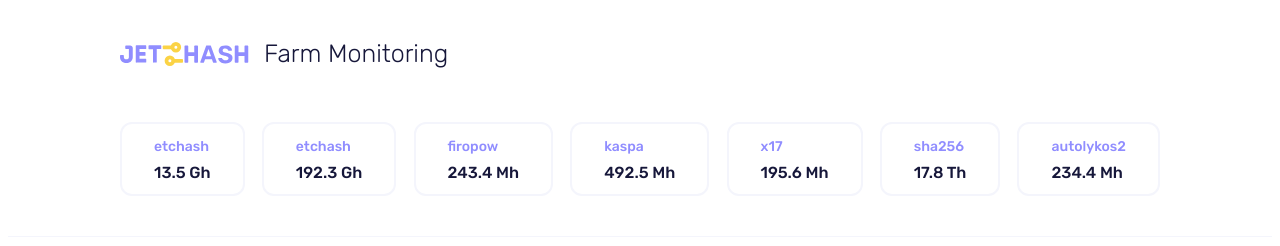
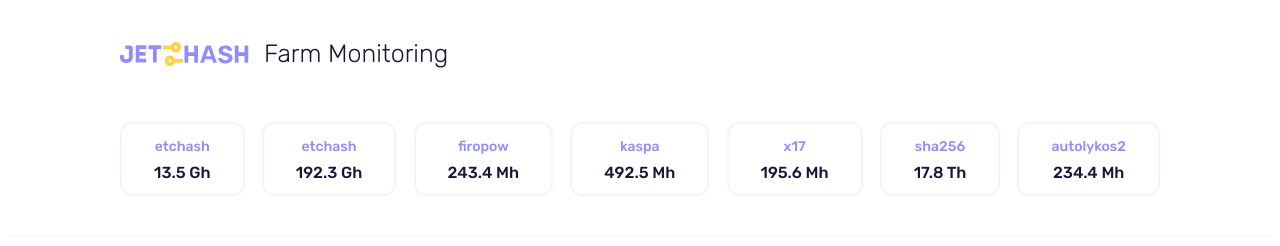
Before and after one commit to natalia-lypovyk/test-react-page, a React (Create React App) app: page / in a window 1280 px wide. Shown: the top 246 px of the page. Built offline with nearby package versions, Linux system fonts and the light colour scheme.

Commit message:
use uuid for key generation

```diff
--- a/package.json
+++ b/package.json
@@ -10,6 +10,7 @@
     "react": "^18.2.0",
     "react-dom": "^18.2.0",
     "react-scripts": "5.0.1",
+    "uuid": "^9.0.0",
     "web-vitals": "^2.1.4"
   },
   "scripts": {
--- a/src/components/Accordion/accordion.jsx
+++ b/src/components/Accordion/accordion.jsx
@@ -1,4 +1,5 @@
 import React from 'react';
+import { v4 as uuid } from 'uuid';
 
 import './accordion.css'
 import Warning from '../../assets/svg/warning';
@@ -47,7 +48,7 @@ const Accordion = ({ selected, setSelected, data, index }) => {
           {data?.rates.map((value) => (
             <span
               className={'accordionMainText marginLeft10'}
-              key={value}
+              key={uuid()}
             >
               {value}
             </span>
@@ -67,7 +68,7 @@ const Accordion = ({ selected, setSelected, data, index }) => {
 
           {tableData.map((value, i) => (
               <div
-                key={value.name}
+                key={uuid()}
                 className={`accordionContentWrapper ${i !== 0 && i % 2 && 'contentDarkBackground'}`}
               >
                 <ContentRow rowText={value}/>
--- a/src/components/Header/HeaderItem/headerItem.css
+++ b/src/components/Header/HeaderItem/headerItem.css
@@ -1,8 +1,7 @@
 .headerItemContainer {
   display: flex;
   flex-direction: column;
-  justify-content: center;
-  align-items: flex-start;
+  align-items: center;
   gap: 4px;
   padding: 12px 32px;
   border: 2px solid #F4F5FC;
--- a/src/components/Header/header.jsx
+++ b/src/components/Header/header.jsx
@@ -1,4 +1,5 @@
 import React from 'react';
+import { v4 as uuid } from 'uuid';
 
 import JetHash from '../../assets/svg/jetHash';
 import './header.css'
@@ -31,7 +32,7 @@ const Header = () => {
       <div className={'headerItems'}>
         {headerItems.map((value) => (
           <HeaderItem
-            key={value.headerText}
+            key={uuid()}
             headerText={value.headerText}
             bodyText={value.bodyText}
           />
--- a/src/screens/App/app.jsx
+++ b/src/screens/App/app.jsx
@@ -1,4 +1,5 @@
 import React, { useState } from 'react';
+import { v4 as uuid } from 'uuid';
 
 import Header from '../../components/Header/header';
 import SearchInput from '../../components/SearchInput/searchInput';
@@ -35,7 +36,7 @@ const App = () => {
                   setSelected={setSelected}
                   data={value}
                   index={index + 1}
-                  key={value.name}
+                  key={uuid()}
                 />
               )
             }
```
Also changed, not shown: 1 other file (tests, documents, lock files or other folders).
